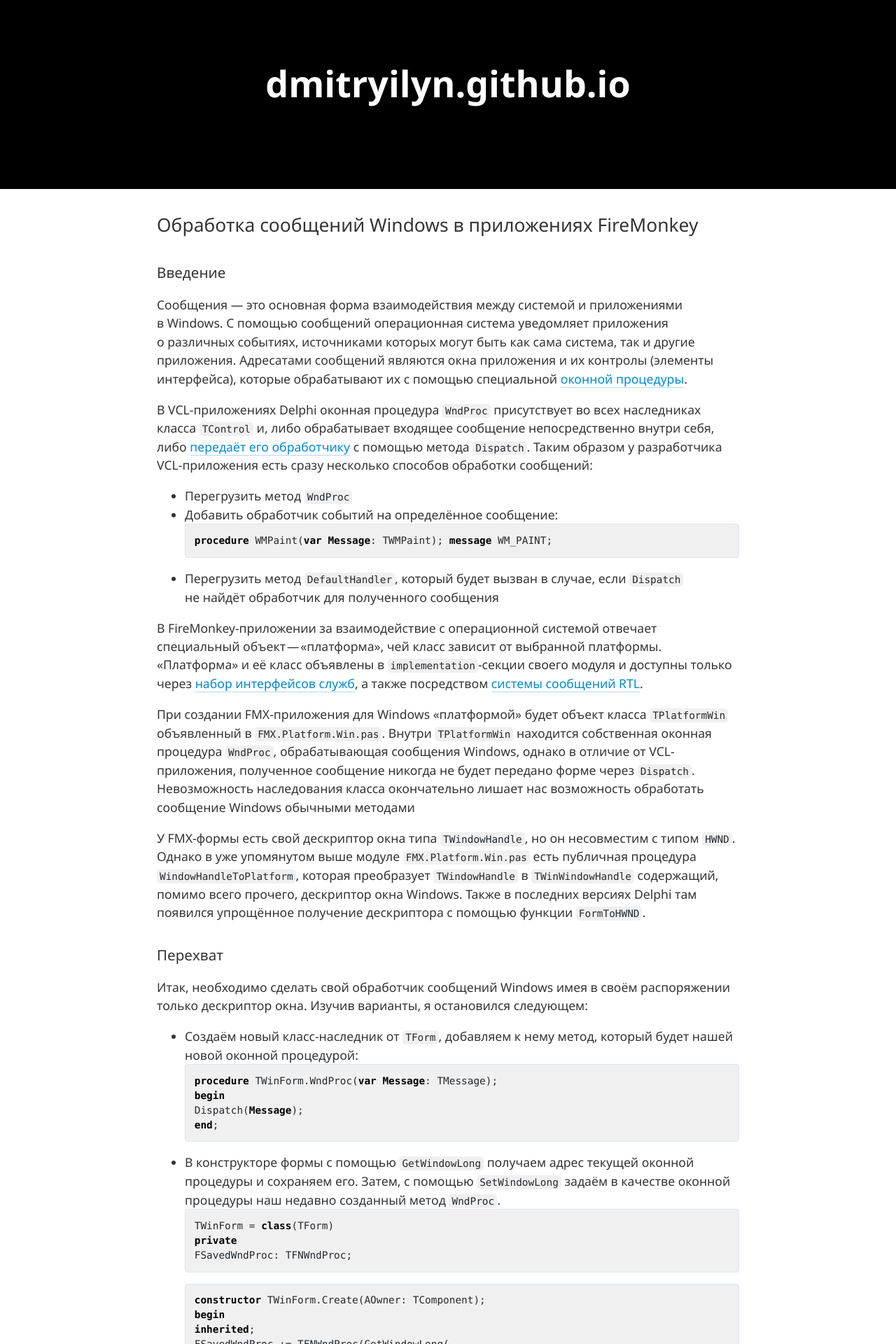
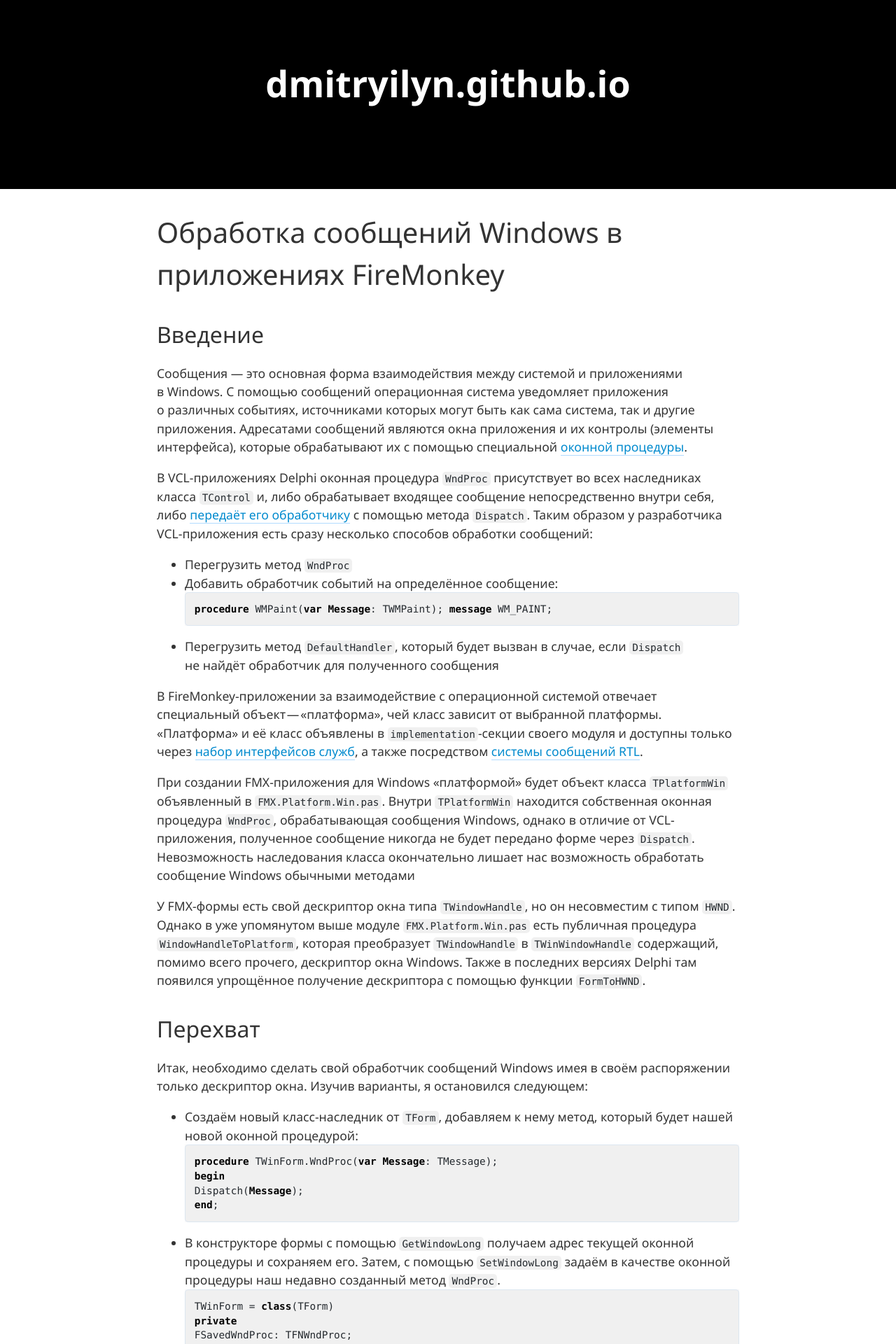
Before and after one commit to dmitryilyn/dmitryilyn.github.io, a Jekyll site: the page built from index.md, in a window 1280 px wide. Shown: the top 1920 px of the page at 70% size. Built offline with Jekyll 4.4.1, drawn with Linux system fonts in a browser that asks for light colours; our own code applies the rules of GitHub Pages for plain Markdown files; the repository's description, which GitHub fills in, is left out.

Commit message:
test 9.83

```diff
--- a/_sass/jekyll-theme-cayman.scss
+++ b/_sass/jekyll-theme-cayman.scss
@@ -195,6 +195,14 @@ a:visited {
     color: $section-headings-color;
   }
 
+  h2 {
+    font-size: 40px;
+  }
+
+  h3 {
+    font-size: 32px;
+  }
+
   p {
     margin-bottom: 1em;
   }
```
